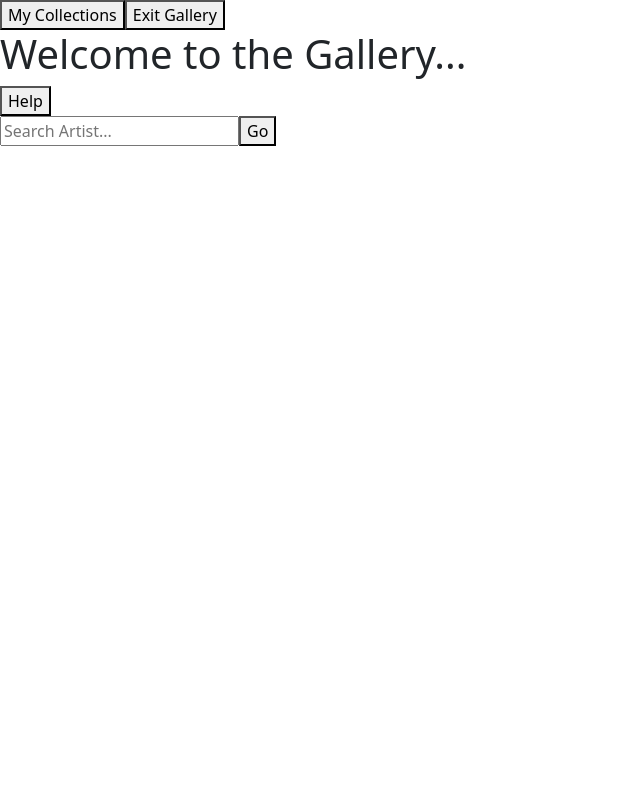
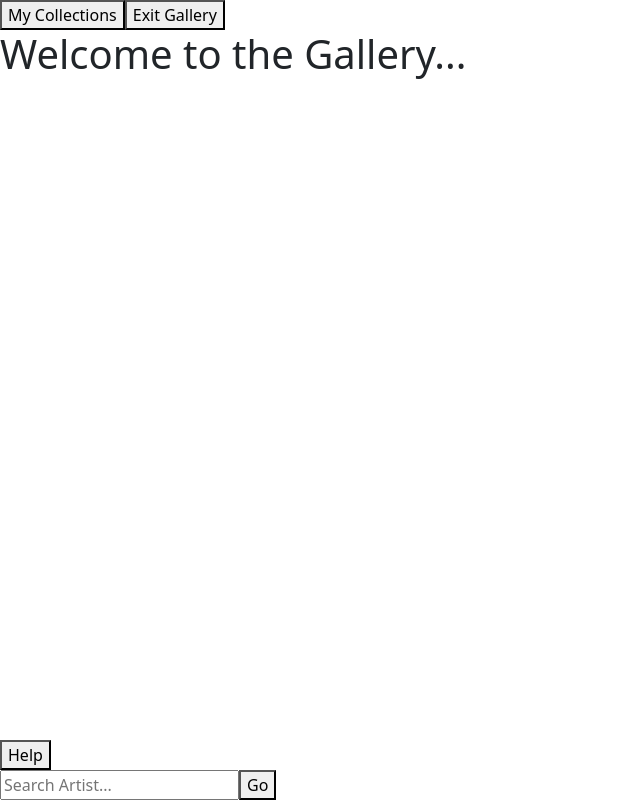
Before and after one commit to greenkirby1/Project-4-Aesthete, a React (Vite) app in the folder client/: page /gallery in a window 1280 px wide. Shown: the whole page, without its empty margins (0-640 px from the left). Built offline with nearby package versions, Linux system fonts and the light colour scheme; no server answers.

Commit message:
tried out html canvas

```diff
--- a/client/src/pages/Gallery.jsx
+++ b/client/src/pages/Gallery.jsx
@@ -1,5 +1,6 @@
-import { useState, useEffect } from 'react'
+import { useState, useEffect, useRef } from 'react'
 import axios from 'axios'
+import Canvas from '../subcomponents/Canvas'
 
 
 export default function Gallery() {
@@ -20,10 +21,49 @@ export default function Gallery() {
     getArtworks()
   }, [])
 
+
+  // const [context, setContext] = useState(null)
+
+  // const canvasRef = useRef(null)
+
+  // useEffect(() => {
+  //   setContext(canvasRef.current.getContext('2d'))
+  //   init()
+
+  // }, [canvasRef, init])
+
+  const spriteWidth = 250
+  const spriteHeight = 300
+  const spriteImg = new Image()
+  spriteImg.src = '../assets/sprite.png'
+  // const draw = (context, count) => {
+  //   context.clearRect(0, 0, context.canvas.width, context.canvas.height)
+  //   context.fillStyle = 'blue'
+  //   const delta = count % 800
+  //   context.fillRect(10 + delta, 10, 100, 100)
+
+  // }
+
+  const draw = (context, count) => {
+    context.clearRect(0, 0, context.canvas.width, context.canvas.height)
+    context.fillStyle = 'blue'
+    const delta = count % 800
+    context.fillRect(10 + delta, 10, 100, 100)
+
+  }
+
+  function draw2(context, count) {
+    context.clearRect(0, 0, context.canvas.width, context.canvas.height)
+    spriteImg.onload = () => {
+      context.drawImage(spriteImg, 0, 0, 250, 300, 0, 0, 250, 300)
+    }
+  }
+
   return (
     <>
       <h1>Welcome to the Gallery...</h1>
-      {/* <canvas width='100vw' height='100vh'></canvas> */}
+      {/* <Canvas draw={draw} width='800' height='500' /> */}
+      <Canvas draw={draw2} width='800' height='500' />
     </>
   )
 }
--- a/client/src/styles/main.scss
+++ b/client/src/styles/main.scss
@@ -1,4 +1,24 @@
+* {
+  box-sizing: border-box;
+}
+
 body {
-  // min-width: 100vw;
-  // min-height: 100vh;
+  margin: 0;
+  min-width: 100vw;
+  min-height: 100vh;
+
 }
+
+#root {
+  min-width: 100vw;
+  min-height: 100vh;
+  display: flex;
+  flex-direction: column;
+  main {
+    flex-grow: 1;
+  }
+}
+
+canvas {
+  border: 1p solid black;
+}
--- /dev/null
+++ b/client/src/subcomponents/Canvas.jsx
@@ -0,0 +1,31 @@
+import { useEffect, useRef } from 'react'
+
+const Canvas = props => {
+
+  const {draw, ...prop} = props
+  const ref = useRef()
+
+  useEffect(() => {
+    const canvas = ref.current
+    const context = canvas.getContext('2d')
+    let count = 0
+    let animationID
+
+    const renderer = () => {
+      count++
+      draw(context, count)
+      animationID = window.requestAnimationFrame(renderer)
+    }
+
+    renderer()
+
+    return () => window.cancelAnimationFrame(animationID)
+
+  }, [draw])
+
+
+  return <canvas ref={ref} {...props}/>
+
+}
+
+export default Canvas
```
